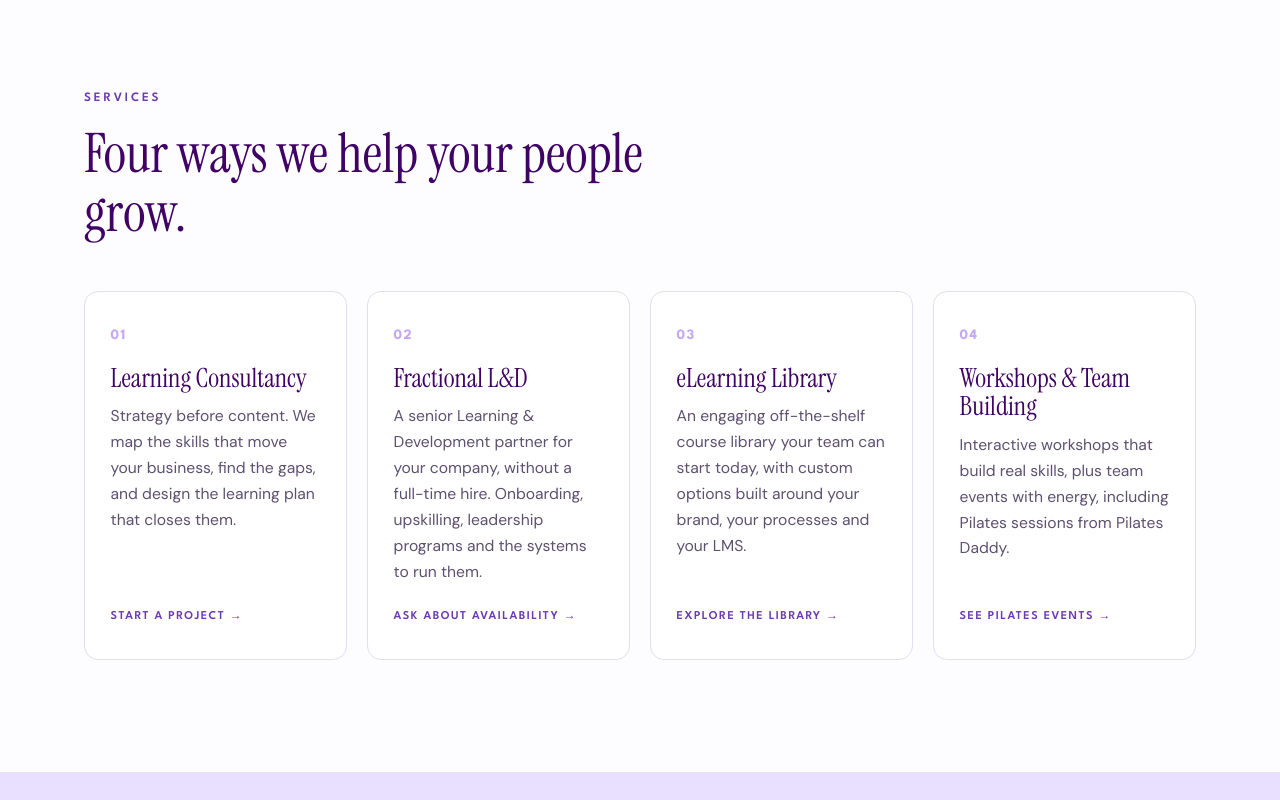
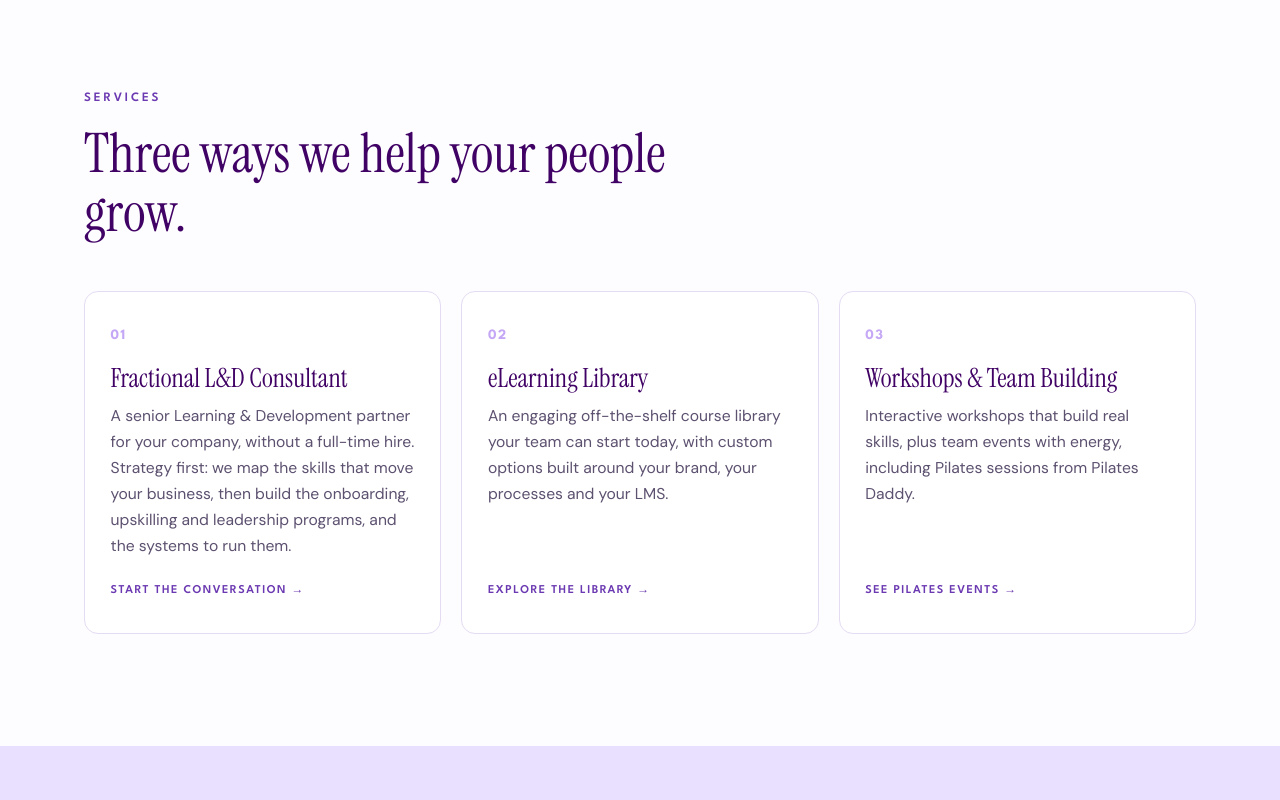
Before and after one commit to JDStrot/stratlearn-site, an Astro site: page / in a window 1280 px wide. Shown: the part 940-1740 px from the top of the page. Built offline with nearby package versions, Linux system fonts and the light colour scheme; Astro itself is replaced by a stand-in of ours.

Commit message:
Merge consultancy and fractional L&D into one service
Co-Authored-By: Claude Opus 5.5 <noreply@anthropic.com>
Claude-Session: https://claude.ai/code/session_01Nwg7KNp4Y5Xr71stz4R9f4

```diff
--- a/src/pages/index.astro
+++ b/src/pages/index.astro
@@ -5,31 +5,24 @@ import Footer from '../components/Footer.astro';
 import ContactForm from '../components/ContactForm.astro';
 import { SITE } from '../site';
 
-// Service copy: Jesse's four offerings. Body text is a first draft; edit freely.
+// Service copy: Jesse's three offerings. Body text is a first draft; edit freely.
 const services = [
   {
     n: '01',
-    title: 'Learning Consultancy',
-    body: 'Strategy before content. We map the skills that move your business, find the gaps, and design the learning plan that closes them.',
+    title: 'Fractional L&D Consultant',
+    body: 'A senior Learning & Development partner for your company, without a full-time hire. Strategy first: we map the skills that move your business, then build the onboarding, upskilling and leadership programs, and the systems to run them.',
     href: '#contact',
-    cta: 'Start a project',
+    cta: 'Start the conversation',
   },
   {
     n: '02',
-    title: 'Fractional L&D',
-    body: 'A senior Learning & Development partner for your company, without a full-time hire. Onboarding, upskilling, leadership programs and the systems to run them.',
-    href: '#contact',
-    cta: 'Ask about availability',
-  },
-  {
-    n: '03',
     title: 'eLearning Library',
     body: 'An engaging off-the-shelf course library your team can start today, with custom options built around your brand, your processes and your LMS.',
     href: '#elearning',
     cta: 'Explore the library',
   },
   {
-    n: '04',
+    n: '03',
     title: 'Workshops & Team Building',
     body: 'Interactive workshops that build real skills, plus team events with energy, including Pilates sessions from Pilates Daddy.',
     href: '/pilates-daddy',
@@ -37,7 +30,7 @@ const services = [
   },
 ];
 
-const topics = ['Learning Consultancy', 'Fractional L&D', 'eLearning Library', 'Custom eLearning', 'Workshops & Team Building', 'Pilates event', 'Something else'];
+const topics = ['Fractional L&D Consultant', 'eLearning Library', 'Custom eLearning', 'Workshops & Team Building', 'Pilates event', 'Something else'];
 ---
 <Base>
   <Header />
@@ -49,7 +42,7 @@ const topics = ['Learning Consultancy', 'Fractional L&D', 'eLearning Library', '
           <span class="eyebrow">The Strategic Learning Co.</span>
           <h1>Learning with a <em>strategy</em> behind it.</h1>
           <p class="lede">
-            STRATLEARN helps companies build teams that grow: learning consultancy, fractional L&amp;D support,
+            STRATLEARN helps companies build teams that grow: fractional L&amp;D consulting,
             ready-to-launch eLearning, and workshops people actually enjoy.
           </p>
           <div class="hero-ctas">
@@ -72,7 +65,7 @@ const topics = ['Learning Consultancy', 'Fractional L&D', 'eLearning Library', '
     <section id="services" class="section">
       <div class="wrap">
         <span class="eyebrow">Services</span>
-        <h2 class="section-title">Four ways we help your people grow.</h2>
+        <h2 class="section-title">Three ways we help your people grow.</h2>
         <div class="cards">
           {services.map((s) => (
             <article class="card">
@@ -196,7 +189,7 @@ const topics = ['Learning Consultancy', 'Fractional L&D', 'eLearning Library', '
   .section.soft { background: var(--mist); }
   .section-title { max-width: 40rem; margin-bottom: 3rem; }
 
-  .cards { display: grid; grid-template-columns: repeat(4, 1fr); gap: 1.25rem; }
+  .cards { display: grid; grid-template-columns: repeat(3, 1fr); gap: 1.25rem; }
   .card { background: #fff; border: 1px solid var(--line); border-radius: var(--radius); padding: 2rem 1.6rem; display: flex; flex-direction: column; transition: border-color .2s, transform .2s; }
   .card:hover { border-color: var(--lilac); transform: translateY(-3px); }
   .card-n { font-family: var(--caps); font-weight: 700; color: var(--lilac); letter-spacing: .1em; font-size: .9rem; }
@@ -230,7 +223,7 @@ const topics = ['Learning Consultancy', 'Fractional L&D', 'eLearning Library', '
   @media (max-width: 960px) {
     .hero-grid, .split, .contact-grid, .pd-grid { grid-template-columns: 1fr; gap: 2.5rem; }
     .hero-mark { max-width: 420px; }
-    .cards { grid-template-columns: repeat(2, 1fr); }
+    .cards { grid-template-columns: 1fr; max-width: 560px; }
   }
   @media (max-width: 640px) {
     .cards { grid-template-columns: 1fr; }
```
